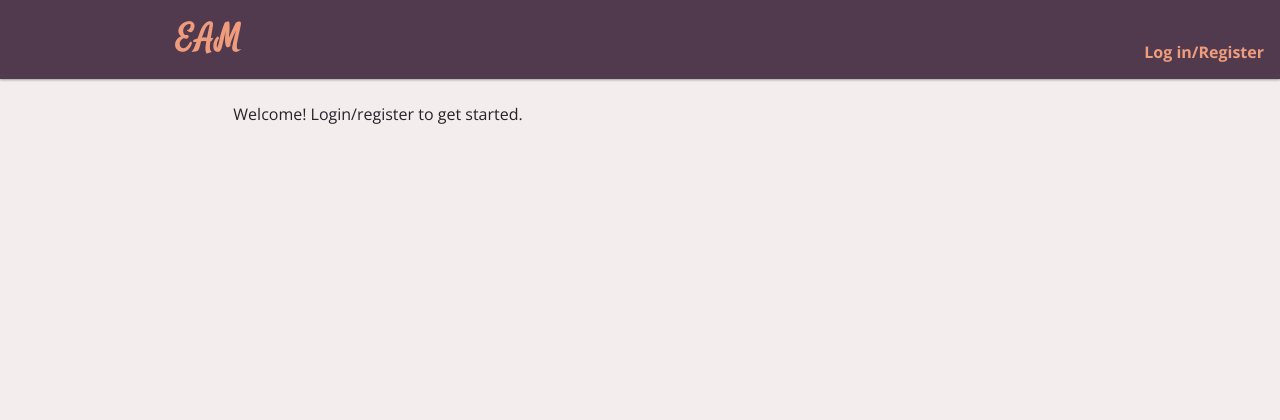
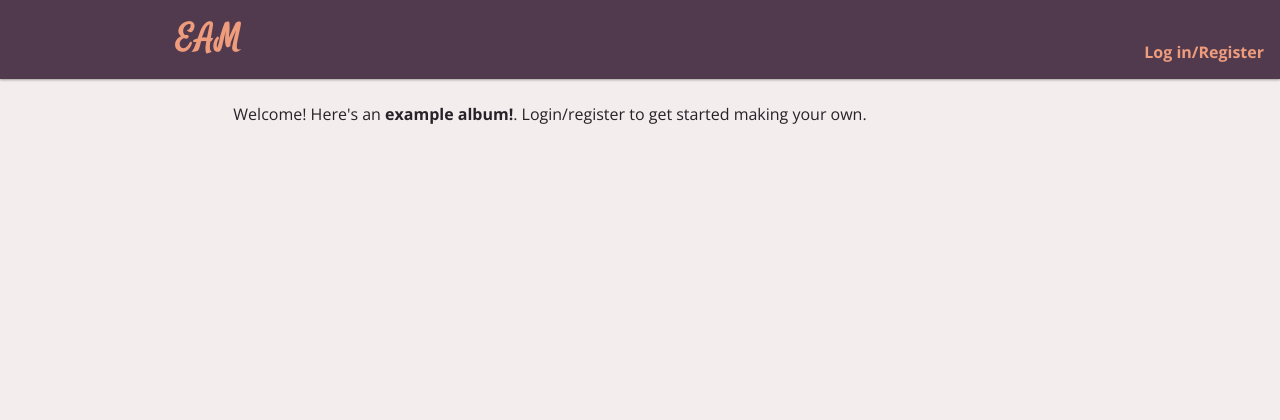
Before and after one commit to AnaArsovska/LazyCloudAlbum, a Python web app: template templates/welcome.html.j2 in a window 1280 px wide. Shown: the top 420 px of the page. Run offline with Jinja, Linux system fonts and the light colour scheme; the template is opened without the code that fills it, so the values that code supplies are empty; some libraries are stand-ins or nearby versions.

Commit message:
Added example to front page

```diff
--- a/templates/welcome.html.j2
+++ b/templates/welcome.html.j2
@@ -1,5 +1,5 @@
 {% extends 'base.html.j2' %}
 
 {% block content %}
-   <div id = "intro"> Welcome! Login/register to get started. </div>
+   <div id = "intro"> Welcome! Here's an <a href = "http://lazycloudalbum.appspot.com/view/ahBkfmxhenljbG91ZGFsYnVtcjQLEgdBY2NvdW50IhUxMDg1NTU4NTUxMDc3NTQ3NDE4NjIMCxIFQWxidW0YgICAgPCTmAkM">example album!</a>. Login/register to get started making your own. </div>
 {% endblock %}
```
